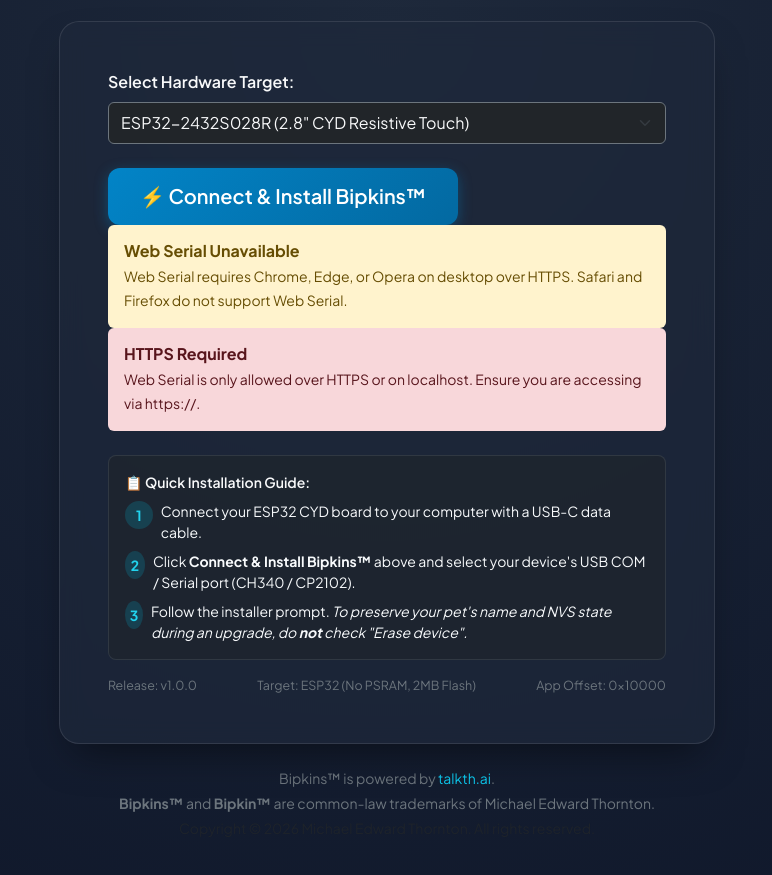
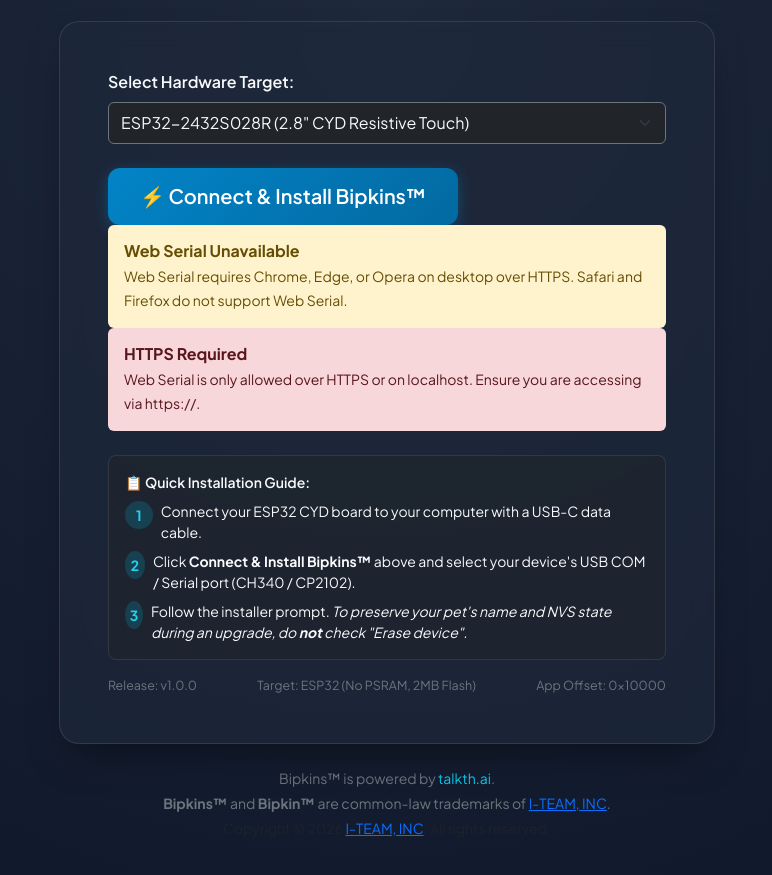
Before and after one commit to bipkins/firmware, a plain HTML site: page docs/index.html in a window 1280 px wide. Shown: the part 187-1062 px from the top of the page, without its empty margins (253-1025 px from the left). Drawn offline with nearby package versions, Linux system fonts and the light colour scheme.

Commit message:
docs(trademark): attribute Bipkins trademarks and copyright to I-TEAM, INC

```diff
--- a/docs/index.html
+++ b/docs/index.html
@@ -131,10 +131,10 @@
         Bipkins™ is powered by <a href="https://talkth.ai" class="text-info text-decoration-none" target="_blank" rel="noopener">talkth.ai</a>.
       </p>
       <p class="mb-1">
-        <strong>Bipkins™</strong> and <strong>Bipkin™</strong> are common-law trademarks of Michael Edward Thornton.
+        <strong>Bipkins™</strong> and <strong>Bipkin™</strong> are common-law trademarks of <a href="https://i-te.am">I-TEAM, INC</a>.
       </p>
       <p class="mb-0 text-muted">
-        Copyright &copy; 2026 Michael Edward Thornton. All rights reserved.
+        Copyright &copy; 2026 <a href="https://i-te.am">I-TEAM, INC</a>. All rights reserved.
       </p>
     </div>
 
```
Also changed, not shown: index.html (+2 -2 lines), 1 other file.
